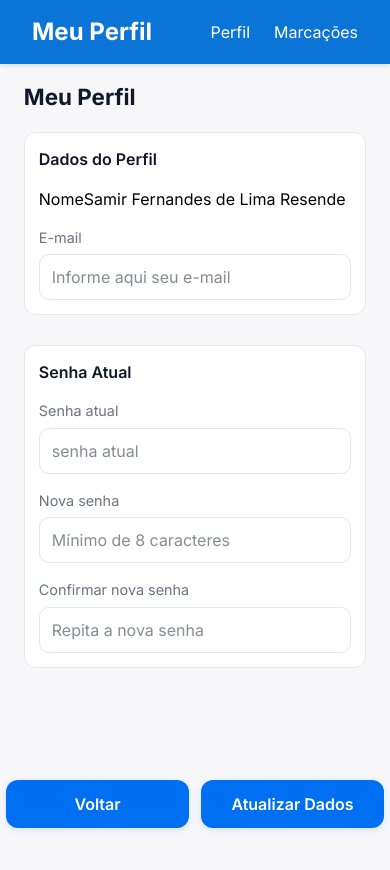
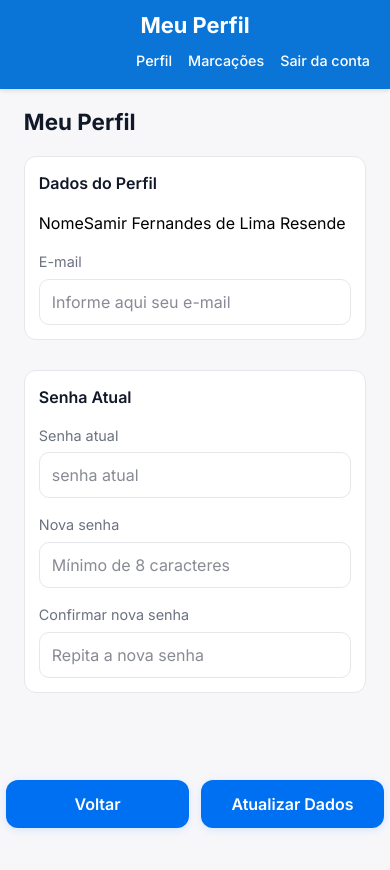
Before and after one commit to samirfernandes26/cidadao, a Next.js app: page /perfil in a window 390 px wide. Shown: the top 870 px of the page. Built offline with nearby package versions, Linux system fonts and the light colour scheme.

Commit message:
Top bar Styled

```diff
--- a/src/app/marcacoes/page.tsx
+++ b/src/app/marcacoes/page.tsx
@@ -65,22 +65,6 @@ export default function Dashboard() {
   const [error, setError] = useState<string | null>(null);
   const router = useRouter();
 
-  async function handleLogout() {
-    try {
-      const response = await logoutService();
-      if (typeof window !== "undefined") {
-        sessionStorage.clear();
-      }
-      if (response) {
-        router.replace("/auth/login");
-      } else {
-        alert("Erro ao sair. Tente novamente.");
-      }
-    } catch (error: unknown) {
-      alert("Erro ao sair. Tente novamente. " + (error as Error)?.message);
-    }
-  }
-
   useEffect(() => {
     let isMounted = true;
     setLoading(true);
@@ -109,12 +93,6 @@ export default function Dashboard() {
     <>
       <TopBar titulo="Minhas marcações" />
       <main className="p-4 sm:p-6">
-        <div className={styles.header}>
-          <h1 className="mb-4 text-2xl font-bold">Minhas marcações</h1>
-          <button onClick={handleLogout} className={styles.logoutBtn}>
-            Sair
-          </button>
-        </div>
         {loading && <p>Carregando marcações...</p>}
         {error && <p style={{ color: "red" }}>{error}</p>}
         <div className="grid grid-cols-1 gap-4 sm:grid-cols-1 xl:grid-cols-2">
--- a/src/components/TopBar/TopBar.tsx
+++ b/src/components/TopBar/TopBar.tsx
@@ -1,16 +1,50 @@
+"use client";
+
 import React from "react";
 import styles from "./style.module.css";
 import Link from "next/link";
+import { logoutService } from "@/services/Auth/logout_service";
+import { useRouter } from "next/navigation";
 
-export const TopBar = ({ titulo }: { titulo: string }) => {
+interface TopBarProps {
+  titulo: string;
+}
+
+export const TopBar = ({ titulo }: TopBarProps) => {
+  const router = useRouter();
+
+  async function handleLogout() {
+    try {
+      const response = await logoutService();
+      if (typeof window !== "undefined") {
+        sessionStorage.clear();
+      }
+      if (response) {
+        router.replace("/auth/login");
+      } else {
+        alert("Erro ao sair. Tente novamente.");
+      }
+    } catch (error: unknown) {
+      alert("Erro ao sair. Tente novamente. " + (error as Error)?.message);
+    }
+  }
+
   return (
     <header className={styles.topbar}>
       <div className={styles.logo}>
-        <h1 className="text-2xl font-bold #FFFF">{titulo}</h1>
+        <h1 className={styles.title}>{titulo}</h1>
       </div>
-      <nav className={styles.nav}>
-        <Link href="/perfil">Perfil</Link>
-        <Link href="/marcacoes">Marcações</Link>
+
+      <nav className={styles.nav} aria-label="Navegação principal">
+        <Link href="/perfil" className={styles.navLink}>
+          Perfil
+        </Link>
+        <Link href="/marcacoes" className={styles.navLink}>
+          Marcações
+        </Link>
+        <button onClick={handleLogout} className={styles.navButton}>
+          Sair da conta
+        </button>
       </nav>
     </header>
   );
--- a/src/components/TopBar/style.module.css
+++ b/src/components/TopBar/style.module.css
@@ -1,31 +1,127 @@
+:root {
+  --topbar-bg: #0b75d7;
+  --text-on-topbar: #fff;
+
+  /* para foco/teclado */
+  --focus-ring: 0 0 0 2px rgba(255, 255, 255, 0.65);
+}
+
+/* ====== Layout base ====== */
 .topbar {
-  display: flex;
-  justify-content: space-between;
-  align-items: center;
-  padding: 1rem 2rem;
-  background-color: #0b75d7;
-  color: white;
-  width: 100%;
-  box-shadow: 0 2px 4px rgba(0, 0, 0, 0.1);
   position: sticky;
   top: 0;
   z-index: 1000;
+
+  display: flex;
+  align-items: center;
+  justify-content: space-between;
+
+  /* padding horizontal fluido: 16px → 32px conforme viewport */
+  padding: clamp(0.75rem, 1.4vw, 1rem) clamp(1rem, 2.5vw, 2rem);
+
+  width: 100%;
+  color: var(--text-on-topbar);
+  background: var(--topbar-bg);
+  box-shadow: 0 2px 4px rgb(0 0 0 / 0.1);
 }
 
-.logo a {
-  color: white;
-  text-decoration: none;
-  font-size: 1.5rem;
-  font-weight: bold;
+/* Direção em coluna no mobile (título em cima, menu embaixo) */
+@media (max-width: 640px) {
+  .topbar {
+    flex-direction: column;
+    align-items: stretch;
+    gap: 0.5rem;
+  }
+
+  /* ✅ Centraliza o título quando quebrar para duas linhas */
+  .logo {
+    display: flex;
+    justify-content: center;
+  }
+
+  .title {
+    text-align: center;
+    width: 100%;
+  }
 }
 
-.nav a {
-  color: white;
-  text-decoration: none;
-  margin-left: 1.5rem;
-  font-size: 1rem;
+/* ====== Branding / Título ====== */
+.logo {
+  display: flex;
+  align-items: center;
 }
 
-.nav a:hover {
+/* Título fluido: ~18px → 28px */
+.title {
+  margin: 0;
+  font-weight: 700;
+  color: var(--text-on-topbar);
+  font-size: clamp(1.125rem, 1rem + 1.5vw, 1.75rem);
+  line-height: 1.2;
+}
+
+/* ====== Navegação ====== */
+.nav {
+  display: flex;
+  align-items: center;
+  gap: clamp(0.5rem, 1.5vw, 1.25rem);
+  flex-wrap: wrap;
+}
+
+/* No mobile: ocupa toda a largura e permite rolagem horizontal se precisar */
+@media (max-width: 640px) {
+  .nav {
+    width: 100%;
+    justify-content: end; /* mantém os botões à direita */
+    overflow-x: auto;
+    padding-bottom: 2px;
+  }
+
+  /* esconder barra de rolagem quando possível */
+  .nav::-webkit-scrollbar {
+    height: 0;
+  }
+}
+
+/* Links e botão do menu — mesma cara */
+.navLink,
+.navButton {
+  color: var(--text-on-topbar);
+  text-decoration: none;
+  background: transparent;
+  border: 0;
+  padding: 0.35rem 0.25rem;
+
+  /* fonte fluida: ~14px → 16px */
+  font-size: clamp(0.875rem, 0.75rem + 0.6vw, 1rem);
+  font-weight: 500;
+  line-height: 1.2;
+
+  cursor: pointer;
+  transition:
+    opacity 0.15s ease,
+    text-decoration-color 0.15s ease;
+}
+
+/* Hover com contraste suave */
+.navLink:hover,
+.navButton:hover {
   text-decoration: underline;
+  text-underline-offset: 3px;
 }
+
+/* Foco acessível */
+.navLink:focus-visible,
+.navButton:focus-visible,
+.title:focus-visible {
+  outline: none;
+  box-shadow: var(--focus-ring);
+  border-radius: 6px;
+}
+
+/* Ajustes de espaçamento no desktop grande */
+@media (min-width: 1280px) {
+  .nav {
+    gap: 1.5rem;
+  }
+}
```
